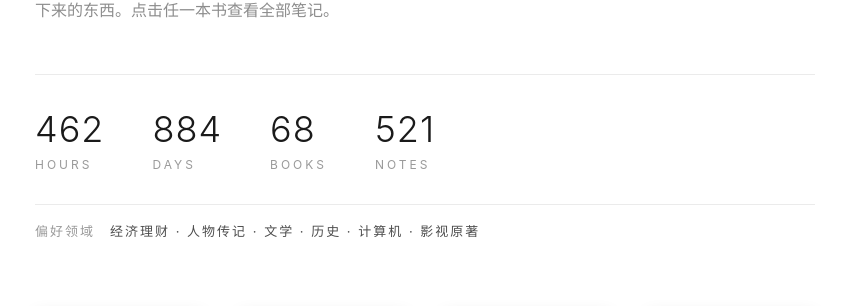
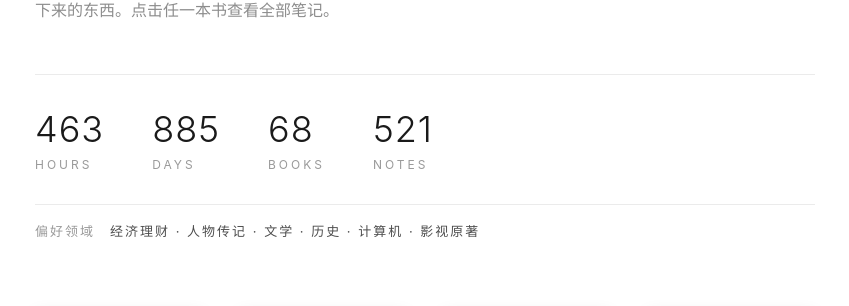
Before and after one commit to zhanjindong/yuanchu.ai, a Jekyll site: the page reading/index.html, which Jekyll copies as it is, in a window 1280 px wide and 900 px high. Shown: the part 280-586 px from the top of the window, without its empty margins (215-1064 px from the left). Built offline with Jekyll 4.4.1, drawn with Linux system fonts in a browser that asks for light colours; grey boxes are pictures that could not be loaded.

Commit message:
docs(reading): 自动同步微信读书笔记

```diff
--- a/reading/index.html
+++ b/reading/index.html
@@ -79,8 +79,8 @@
         <p class="intro">这里是我在微信读书里划下的句子，与读到某处时写下的想法。书是输入，想法才是真正留下来的东西。点击任一本书查看全部笔记。</p>
 
         <div class="stats">
-            <div class="stat"><div class="num">462</div><div class="label">Hours</div></div>
-            <div class="stat"><div class="num">884</div><div class="label">Days</div></div>
+            <div class="stat"><div class="num">463</div><div class="label">Hours</div></div>
+            <div class="stat"><div class="num">885</div><div class="label">Days</div></div>
             <div class="stat"><div class="num">68</div><div class="label">Books</div></div>
             <div class="stat"><div class="num">521</div><div class="label">Notes</div></div>
         </div>
```
